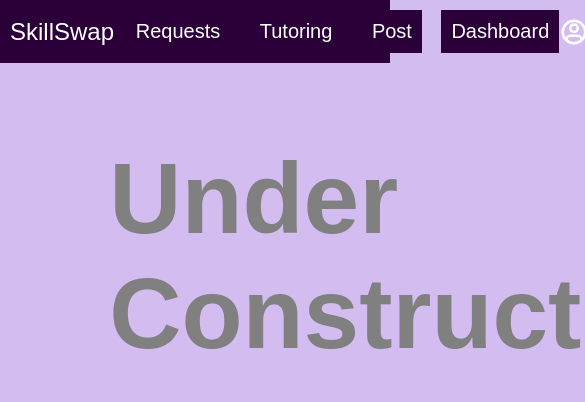
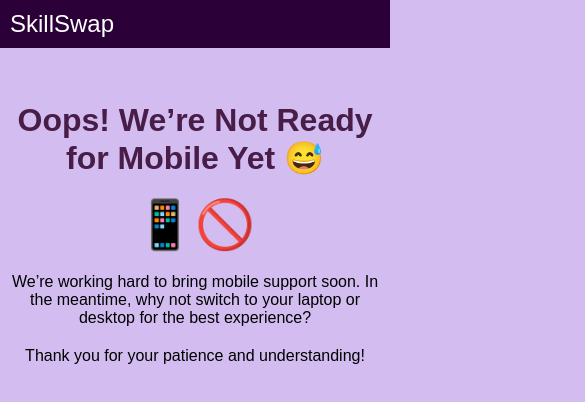
Before and after one commit to eqv12/SkillSwap, a website: page public/underConstruction.html in a window 390 px wide. Shown: the top 402 px of the page, 585 px wide, since content can reach past the window. Drawn offline with Linux system fonts and the light colour scheme.

Commit message:
made a under construction page for mobile devices and added title to all the pages

```diff
--- a/app.js
+++ b/app.js
@@ -206,6 +206,10 @@ const authenticatePassReset = (req, res, next) => {
 
 app.get("/", (req, res) => {
   res.sendFile(path.join(__dirname, "public", "flip.html"));
+});
+
+app.get("/underConstruction", (req, res) => {
+  res.sendFile(path.join(__dirname, "public", "underConstruction.html"));
 });
 
 app.get("/login", authenticateLogin, (req, res) => {
--- a/public/underConstruction.html
+++ b/public/underConstruction.html
@@ -3,50 +3,65 @@
   <head>
     <meta charset="UTF-8" />
     <meta name="viewport" content="width=device-width, initial-scale=1.0" />
-    <title>SkillSwap - Post Request</title>
+    <title>Oops! Mobile Not Supported 😅</title>
     <link rel="stylesheet" href="styles.css" />
+    <script>
+      if (window.innerWidth > 800) {
+        window.location.href = "/";
+      }
+    </script>
     <style>
-        #uc{
+      #uc {
         color: gray;
         font-size: 50px;
         position: absolute;
         margin: 20%;
         left: 8%;
       }
+      body {
+        font-family: Arial, sans-serif;
+        text-align: center;
+        /* padding: 50px; */
+        margin: 0;
+        /* background-color: #f9f9f9; */
+        /* color: #333; */
+      }
+      h1 {
+        font-size: 2.5rem;
+        margin-bottom: 20px;
+        color: #481d48;
+      }
+      p {
+        font-size: 1.2rem;
+        margin-bottom: 20px;
+      }
+      .emoji {
+        font-size: 3rem;
+        margin: 20px 0;
+      }
+      @media (max-width: 600px) {
+        h1 {
+          font-size: 2rem;
+        }
+        p {
+          font-size: 1rem;
+        }
+      }
     </style>
   </head>
   <body>
-    <div class="navbar">
     <header>
       <span class="logo">SkillSwap</span>
-        <nav class="navList">
-          <a href="#requests" class="register-link">Requests</a>
-          <a href="#tutoring" class="register-link">Tutoring</a>
-          <a href="#post" class="register-link">Post</a>
-          <a href="#dashboard" class="register-link">Dashboard</a>
-        </nav>
-        <div class="right" onclick="logout()">
-          <img src="./resources/user.svg" alt="Profile Icon" />
-        </div>
     </header>
-      <div id="uc"><h1>Under Construction</h1></div>
-
-      <script>
-        async function logout() {
-        try {
-          const response = await fetch("/logout", {
-            method: "POST",
-            credentials: "include",
-          });
-          console.log(response);
-          if (response.status === 200) {
-            window.location.href = "/login";
-          } else {
-            console.error("Logout failed:", response.statusText);
-          }
-        } catch (error) {
-          console.error("Error during logout:", error);
-        }
-      }
-      </script>
+    <br />
+    <br />
+    <br />
+    <h1>Oops! We’re Not Ready for Mobile Yet 😅</h1>
+    <div class="emoji">📱🚫</div>
+    <p>
+      We’re working hard to bring mobile support soon. In the meantime, why not switch to your laptop or desktop for the best
+      experience?
+    </p>
+    <p>Thank you for your patience and understanding!</p>
   </body>
+</html>
```
Also changed, not shown: public/adminPage.html (+2 -4 lines), public/dashboard.html (+1 -1 lines), public/flip.html (+6 -1 lines), public/login.html (+8 -5 lines), public/password_reset.html (+1 -1 lines), public/register.html (+1 -1 lines), public/tutoringRequests.html (+1 -1 lines). Lines whose indentation alone changed are shown as unchanged.
